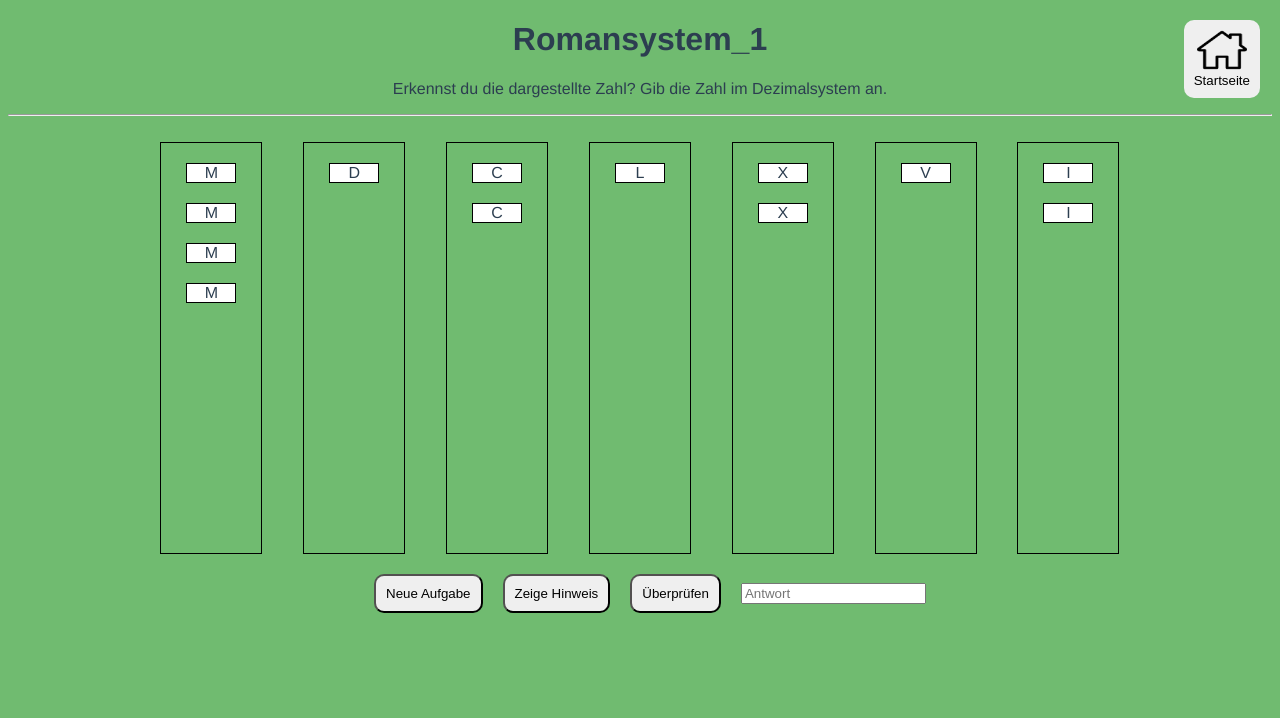
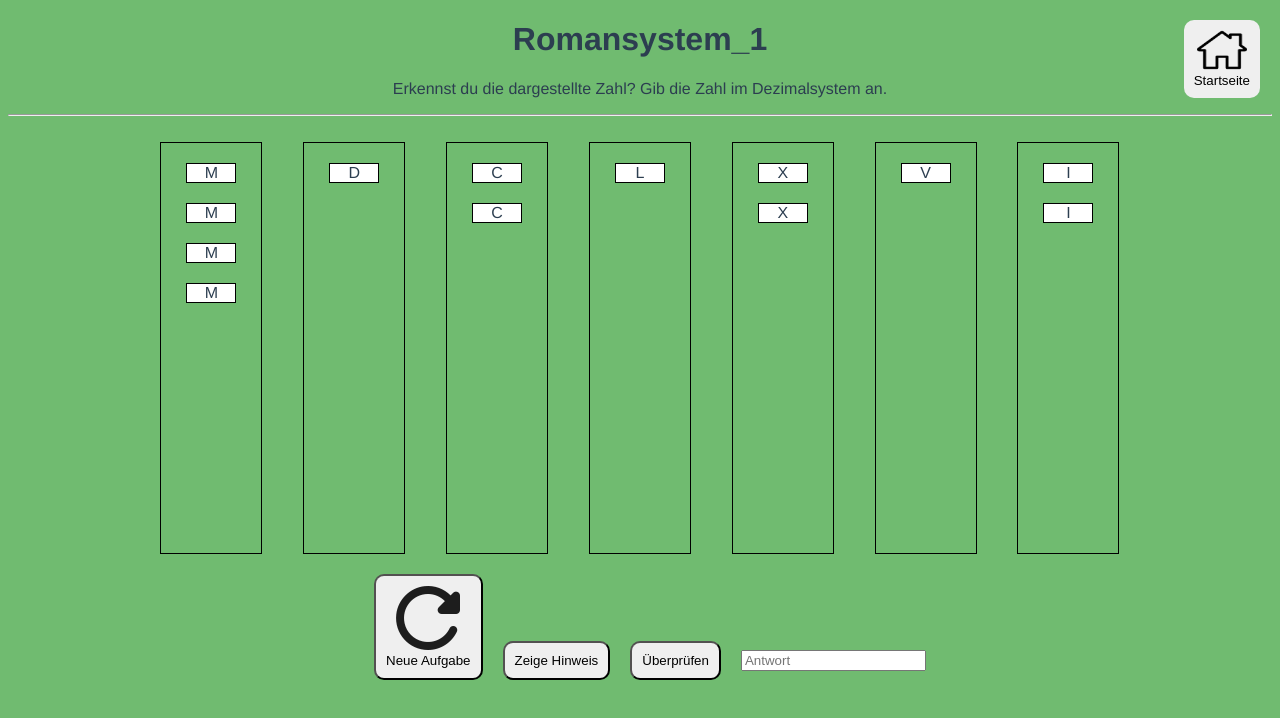
Before and after one commit to Fisnik-Mustafa/bsc-thesis, a Vue app: page /romansystem_1 in a window 1280 px wide. Shown: the top 718 px of the page. Built offline with nearby package versions, Linux system fonts and the light colour scheme.

Commit message:
Komponente angepasst

```diff
--- a/src/components/Nexttask.vue
+++ b/src/components/Nexttask.vue
@@ -1,11 +1,13 @@
 <template>
-  <button @click="this.$router.go(0)" class="next_task">Neue Aufgabe</button>
+  <button @click="this.$router.go(0)" class="next_task">
+    <img src="../assets/icons/restart.png" class="icon"/>
+    <br />
+    Neue Aufgabe
+  </button>
 </template>
 
 <script>
-export default {
-
-}
+export default {};
 </script>
 
 <style>
@@ -13,11 +15,12 @@ export default {
   margin: 20px;
   padding: 10px;
   border-radius: 10px;
-  border-color: rgb(83,81,81);
+  border-color: rgb(83, 81, 81);
 }
 .next_task:hover {
   background-color: rgb(83, 81, 81);
   color: white;
-  box-shadow: 0 12px 16px 0 rgba(0,0,0,0.24), 0 17px 50px 0 rgba(0,0,0,0.19);
+  box-shadow: 0 12px 16px 0 rgba(0, 0, 0, 0.24),
+    0 17px 50px 0 rgba(0, 0, 0, 0.19);
 }
 </style>
```
